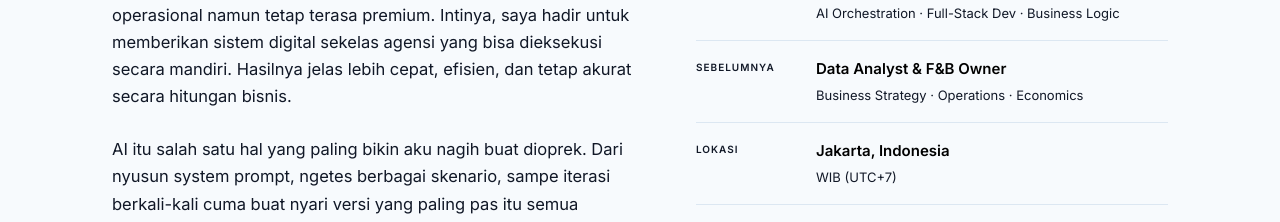
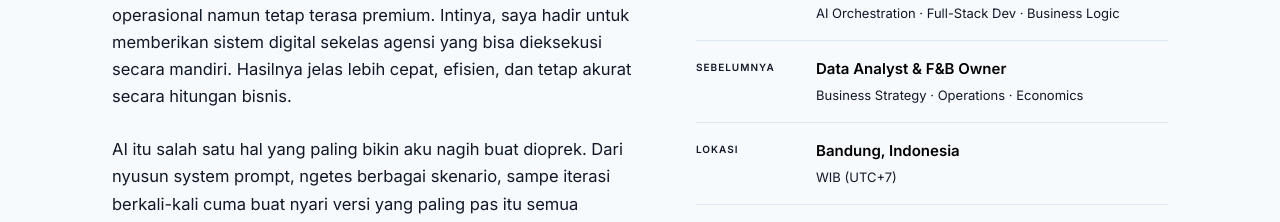
Before and after one commit to Aldygharaz/AldyAlfarisyPortfolio, a React (Vite) app: page / in a window 1280 px wide. Shown: the part 10640-10862 px from the top of the page. Built offline with nearby package versions, Linux system fonts and the light colour scheme; a web font is replaced by a local one.

Commit message:
fix: update location from Jakarta to Bandung

```diff
--- a/src/sections/About.tsx
+++ b/src/sections/About.tsx
@@ -100,7 +100,7 @@ export default function About() {
             <div className="vital-row">
               <div className="vital-label">LOKASI</div>
               <div className="vital-content">
-                <h4>Jakarta, Indonesia</h4>
+                <h4>Bandung, Indonesia</h4>
                 <p>WIB (UTC+7)</p>
               </div>
             </div>
```
